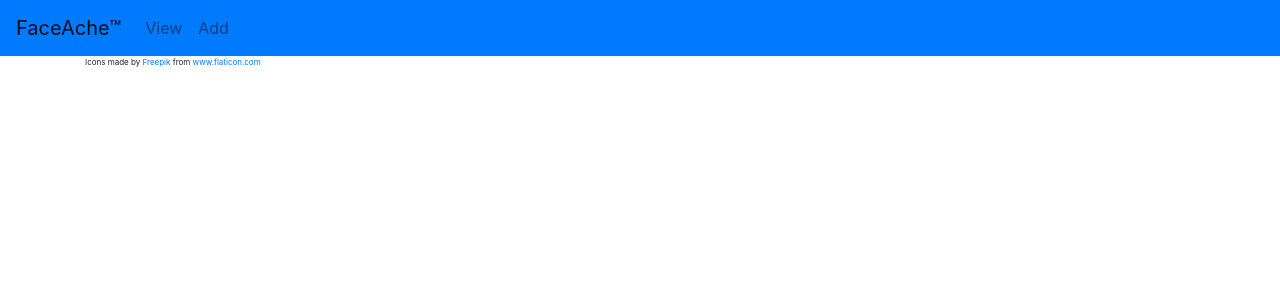
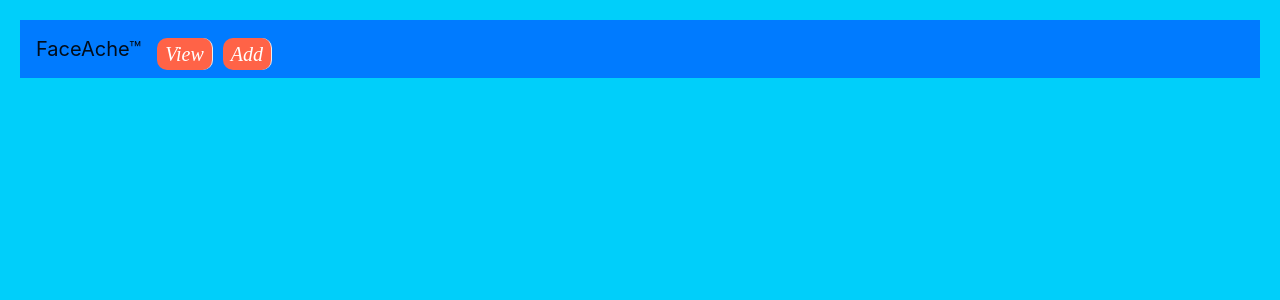
Before and after one commit to aalyabanu/socialSite, a React (Create React App) app: page / in a window 1280 px wide. Shown: the top 300 px of the page. Built offline with nearby package versions, Linux system fonts and the light colour scheme.

Commit message:
sass added

```diff
--- a/package.json
+++ b/package.json
@@ -7,6 +7,7 @@
     "@testing-library/react": "^9.5.0",
     "@testing-library/user-event": "^7.2.1",
     "bootstrap": "^4.5.1",
+    "node-sass": "^4.14.1",
     "react": "^16.13.1",
     "react-bootstrap": "^1.3.0",
     "react-dom": "^16.13.1",
--- a/src/App.css
+++ /dev/null
@@ -1,3 +0,0 @@
-#att {
-  font-size: 0.5em;
-}
--- a/src/App.js
+++ b/src/App.js
@@ -3,7 +3,7 @@ import 'bootstrap/dist/css/bootstrap.min.css';
 import Nav from 'react-bootstrap/Nav';
 import Navbar from 'react-bootstrap/Navbar';
 import Container from 'react-bootstrap/Container';
-import './App.css';
+import './App.scss';
 import View from './View'
 import Add from './Add'
 import {
--- /dev/null
+++ b/src/App.scss
@@ -0,0 +1,83 @@
+$background1:#00cffa;
+$background2: #FF6347;
+$background3: teal;
+$textColour: white;
+
+.bg-primary {
+  background-color:$background2;
+  color:$textColour;
+}
+
+.nav.navbar.navbar-expand-md.navbar-light{
+  background-color: $background1;
+  padding-top: 10px;
+}
+
+body {
+  background-color: $background1;
+  padding: 20px;
+  margin: 0;
+}
+
+a.nav-link:hover{
+  background-color: $background1;
+}
+img {
+  max-height: 290px;
+  max-width: 30%;
+  overflow: visible;
+  padding-top: 0;
+  padding-bottom: 0;
+  border-radius: 0.9em;
+}
+
+header {
+  background-color: #fafafa;
+  height: 60px;
+}
+a.nav-link{
+  padding: 1px 40px;
+  border-right: 1px solid #eee;
+  height: 100%;
+  display: inline-flex;
+  align-items: center;
+  margin-right:10px;
+
+}
+a.nav-link:active{
+  background-color:$background1;
+}
+.nav-link.active {
+  background-color: #000;
+  color: #fff;
+}
+.navbar-light .navbar-nav .nav-link {
+  color: white;
+  font-size: 20px;
+  font-family: cursive;
+  font-style:italic;
+  background-color: $background2;
+  border-radius: 0.5em;
+  align-content: right;
+  margin-top: 10px;
+
+}
+
+div#basic-navbar-nav.navbar-collapse.collapse{
+  // align-content: right;
+}
+
+.avatar{
+  padding-top: 10px;
+  background-color: $background3;
+
+}
+
+h5.card-header{
+  background-color: $background3;
+  color:white;
+}
+
+.Card{
+  border-radius: 0.5em;
+}
--- a/src/Scard.js
+++ b/src/Scard.js
@@ -1,21 +1,41 @@
 import React from 'react';
 import Card from 'react-bootstrap/Card';
-import Image from 'react-bootstrap/Image'
-import Likes from './Likes'
+import Image from 'react-bootstrap/Image';
+import Likes from './Likes';
+import { Container, Col, Row } from "react-bootstrap";
 
 class Scard extends React.Component {
 
   render() {
     return (
       <>
+      <Container>
         <Card className="mx-auto text-center mt-2">
+          <Row>
+          <Col xs="3">
+          <div className="avatar">
+                <img
+                  src="http://www.croop.cl/UI/twitter/images/doug.jpg"
+                  alt="dougie avatar"
+                />
+              </div>
           <Card.Header as="h5">@{this.props.id}</Card.Header>
+          </Col>
+          <Col>
           <Image fluid className="mx-auto" src={this.props.img} alt={this.props.alt} />
           <Card.Body>
             <Card.Text>{this.props.text}</Card.Text>
+            </Card.Body>
+            </Col>
+            </Row>
+            <Row>
             <Likes no={this.props.likes} likeaction={this.props.likeaction} postId={this.props.postId} />
-          </Card.Body>
+            </Row>
+
+
+
         </Card>
+        </Container>
       </>
     );
   }
--- a/src/View.js
+++ b/src/View.js
@@ -1,5 +1,5 @@
 import React from 'react';
-import './App.css';
+import './App.scss';
 import Scard from './Scard';
 
 class View extends React.Component {
@@ -17,7 +17,7 @@ class View extends React.Component {
         <div>
           {this.buildPosts()}
         </div>
-        <div id="att">Icons made by <a href="https://www.flaticon.com/authors/freepik" title="Freepik">Freepik</a> from <a href="https://www.flaticon.com/" title="Flaticon"> www.flaticon.com</a></div>
+
       </>
     );
   }
```
Also changed, not shown: 1 other file (tests, documents, lock files or other folders).
